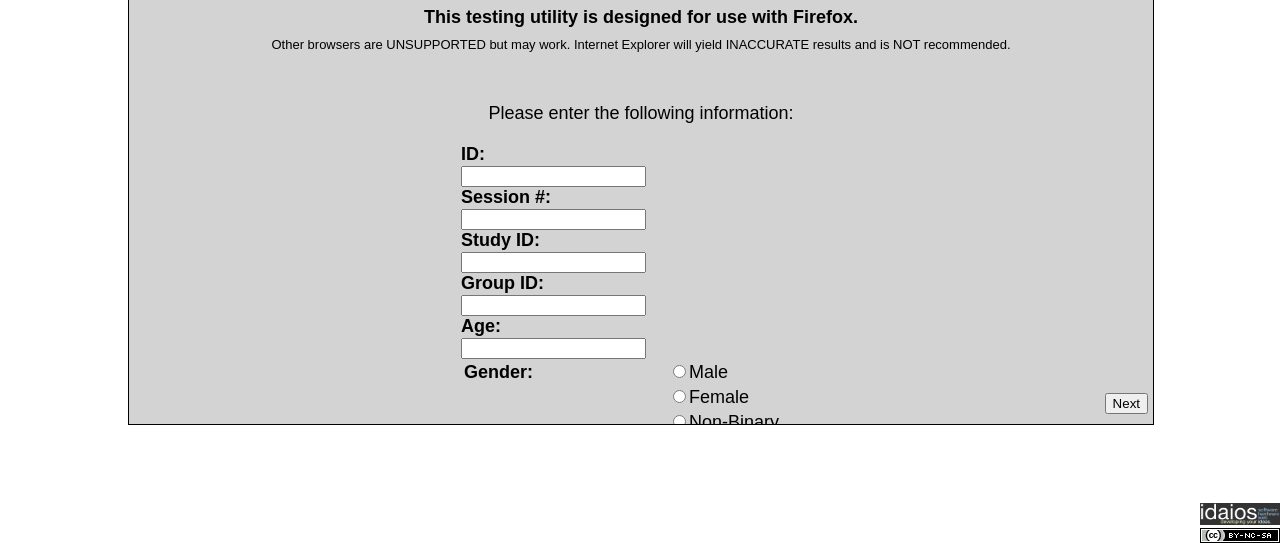
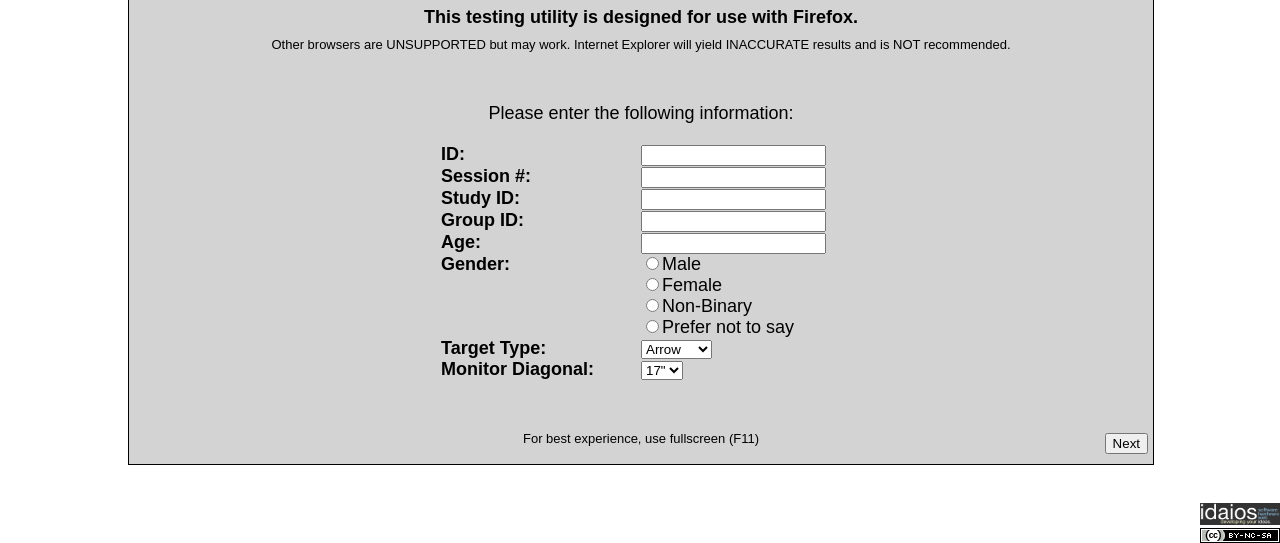
Before and after one commit to docksteaderluke/CRSD-ANT, a plain HTML site: page main.html in a window 1280 px wide. Shown: the part 257-800 px from the top of the page. Drawn offline with Linux system fonts and the light colour scheme.

Commit message:
Update style.css

```diff
--- a/css/style.css
+++ b/css/style.css
@@ -10,8 +10,8 @@ body {
 	left: 10%;
 	width: 80%;
 	height: 80%;
-	max-height: 600px;
-	//overflow: hidden;
+	/* max-height: 600px; */
+	/* overflow: hidden; */
 	font-size: large;
 }
 
@@ -50,11 +50,27 @@ body {
 #form {
 	position: relative;
 	margin: 0 auto 0 auto;
-	width: 360px;
+	width: 400px;
 }
 
 #formInput #fullscreenNote {
 	font-size: small;
+}
+
+input[readonly] {
+	background-color: rgb(223, 223, 223);
+	color: initial;
+	border-radius: initial;
+	border-color: initial;
+}
+
+#genderTable {
+	border-collapse: collapse;
+}
+
+#genderTable td {
+	padding: 0;
+	margin: 0;
 }
 
 /* @end */
```
